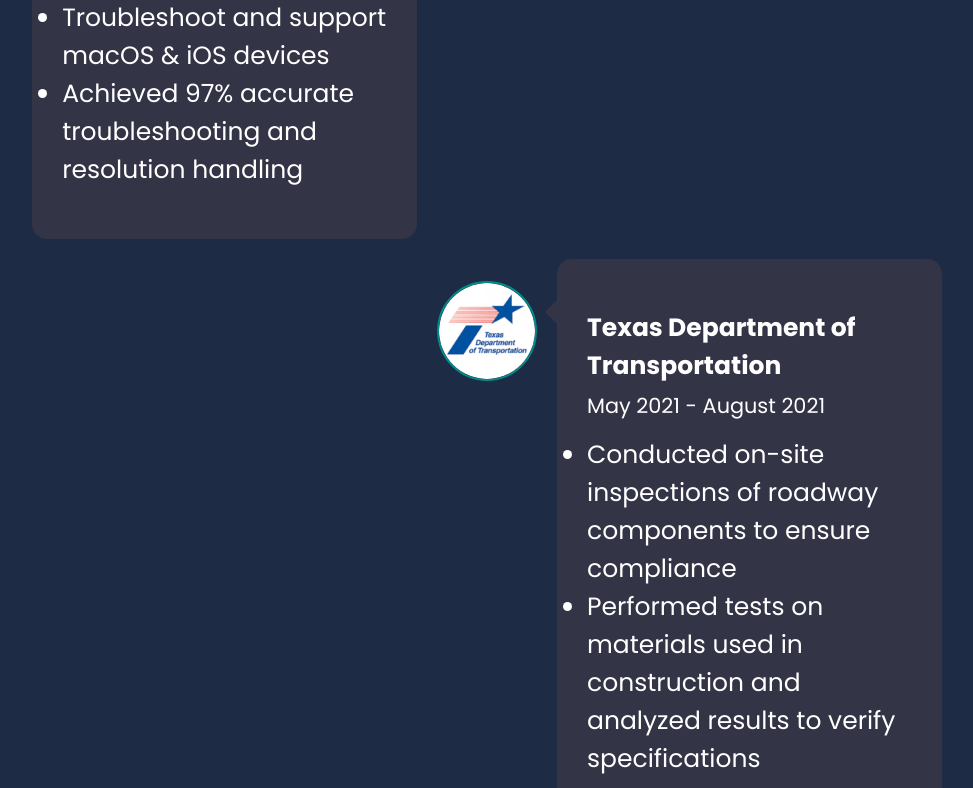
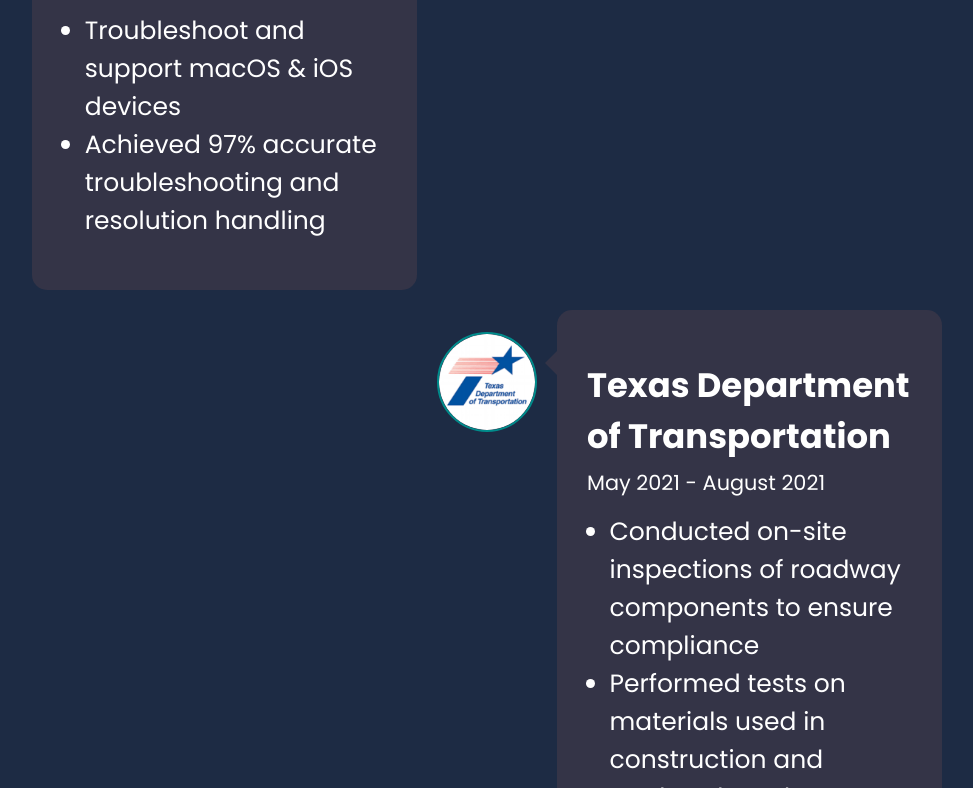
Before and after one commit to pranjaladhi/pranjaladhi.github.io, a plain HTML site: page index.html in a window 1280 px wide. Shown: the part 3960-4748 px from the top of the page, without its empty margins (153-1126 px from the left). Drawn offline with nearby package versions, Linux system fonts and the light colour scheme.

Commit message:
edit experience box

```diff
--- a/style.css
+++ b/style.css
@@ -40,6 +40,10 @@ section {
     padding: 10rem 9% 2rem;
 }
 
+
+
+/* HEADER */
+
 .header {
     position: fixed;
     top: 0;
@@ -77,6 +81,10 @@ section {
     color: var(--text-color);
     display: none;
 }
+
+
+
+/* HOME PAGE */
 
 .home {
     display: flex;
@@ -347,14 +355,6 @@ section {
     width: 50%;
 }
 
-.container:nth-child(1) {
-    animation-delay: 0s;
-}
-
-.container:nth-child(2) {
-    animation-delay: 1s;
-}
-
 .text-box {
     padding: 50px 30px;
     background: var(--bg-color);
@@ -387,6 +387,14 @@ section {
 
 .text-box h2 {
     font-weight: 600;
+}
+
+.text-box h4 {
+    font-size: 3rem;
+}
+
+.text-box ul {
+    padding-left: 2rem;
 }
 
 .text-box small {
```
